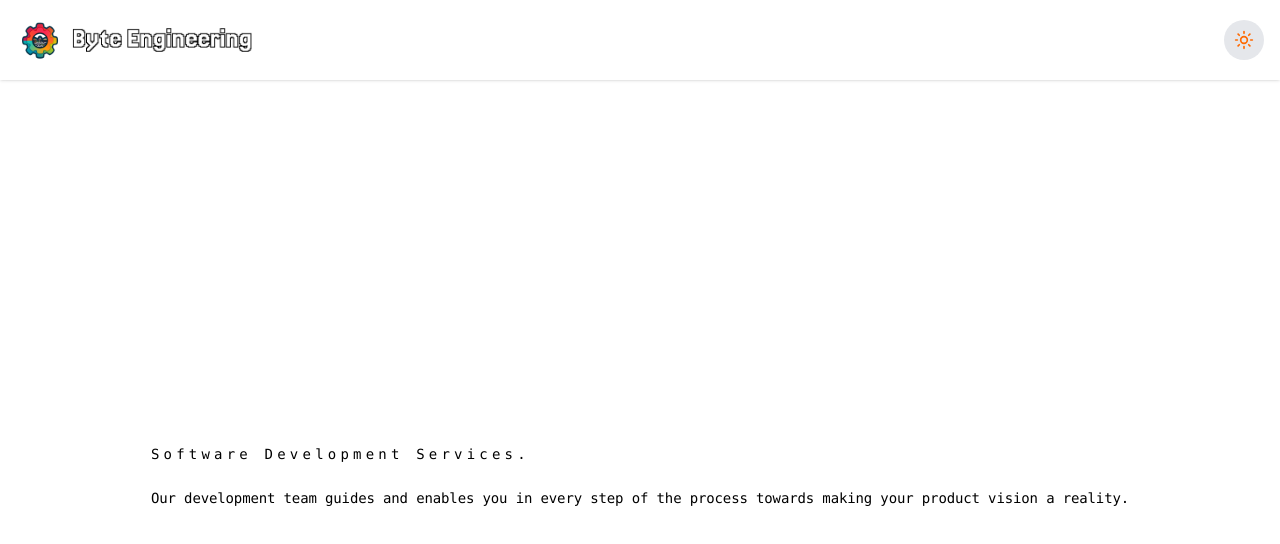
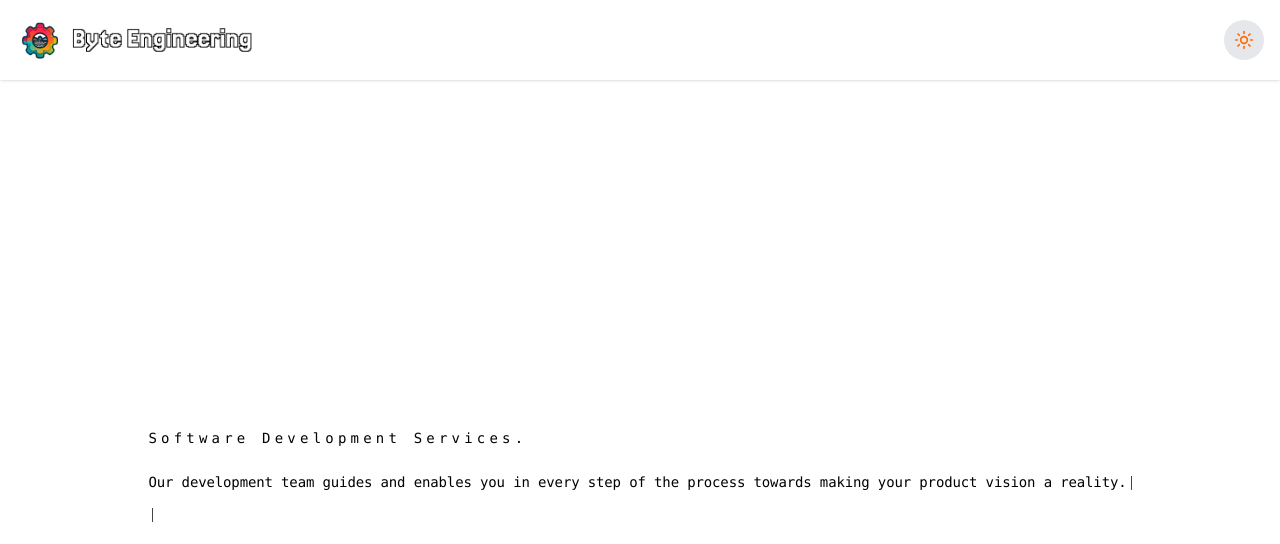
Before and after one commit to infinityedgeai/byte-site, a Next.js app: page / in a window 1280 px wide. Shown: the top 544 px of the page. Built offline with nearby package versions, Linux system fonts and the light colour scheme.

Commit message:
animated intro section

```diff
--- a/src/app/page.tsx
+++ b/src/app/page.tsx
@@ -1,44 +1,75 @@
-'use client';
+"use client";
 
-import { useEffect, useRef } from 'react';
-import gsap from 'gsap';
+import { useEffect, useRef } from "react";
+import gsap from "gsap";
+import { TextPlugin } from "gsap/dist/TextPlugin";
+
+gsap.registerPlugin(TextPlugin);
 
 export default function Home() {
-  const textRef = useRef<HTMLUListElement>(null);
+  const textRef = useRef<HTMLLIElement | null>(null);
+  const loopRef = useRef<HTMLLIElement | null>(null);
 
   useEffect(() => {
-    if (textRef.current) {
-      gsap.fromTo(
-        textRef.current.children,
-        {
-          opacity: 0,
-          y: 30,
-        },
-        {
-          opacity: 1,
-          y: 0,
-          duration: 0.8,
-          ease: 'power2.out',
-          stagger: 0.2,
-        }
-      );
-    }
+    if (typeof window === "undefined") return;
+
+    const ctx = gsap.context(() => {
+      if (textRef.current) {
+        textRef.current.textContent = "";
+        gsap.to(textRef.current, {
+          text: "Our development team guides and enables you in every step of the process towards making your product vision a reality.",
+          duration: 5,
+          ease: "none",
+        });
+      }
+
+      if (loopRef.current) {
+        const el = loopRef.current;
+        const words = ["Coders", "Devs", "AI"];
+        const tl = gsap.timeline({ repeat: -1, repeatDelay: 0.6 });
+
+        words.forEach((word) => {
+          tl.to(el, {
+            text: word,
+            duration: Math.max(0.4, word.length * 0.1),
+            ease: "none",
+          });
+
+          tl.to({}, { duration: 0.8 });
+
+          tl.add(() => {
+            let i = word.length;
+            const interval = setInterval(() => {
+              el.textContent = word.slice(0, i - 1);
+              i--;
+              if (i === 0) clearInterval(interval);
+            }, 80);
+          });
+
+          tl.to({}, { duration: (word.length * 0.08) + 0.2 });
+        });
+      }
+    }, [textRef, loopRef]);
+
+    return () => ctx.revert();
   }, []);
 
   return (
     <div className="font-sans grid grid-rows-[20px_1fr_20px] items-center justify-items-center min-h-screen p-8 pb-20 gap-16 sm:p-20">
       <main className="flex flex-col gap-[32px] row-start-2 items-center sm:items-start">
-        <ul
-          ref={textRef}
-          className="font-mono list-inside text-sm/6 text-center sm:text-left"
-        >
-          <li className="mb-5 tracking-[0.3em]">
-            Software Development Services.
-          </li>
-          <li className="mb-2 tracking-[-.01em]">
-            Our development team guides and enables you in every step of the
-            process towards making your product vision a reality.
-          </li>
+        <ul className="font-mono list-inside text-sm/6 text-center sm:text-left">
+          <li className="mb-5 tracking-[0.3em]">Software Development Services.</li>
+          <li
+            ref={textRef}
+            className="mb-2 tracking-[-.01em] relative after:content-[''] after:inline-block after:w-[1px] after:h-[1em] after:align-[-0.2em] after:ml-1 after:bg-current after:animate-pulse"
+            style={{ whiteSpace: "pre-wrap" }}
+          />
+
+          <li
+            ref={loopRef}
+            className="mb-2 tracking-[-.01em] relative after:content-[''] after:inline-block after:w-[1px] after:h-[1em] after:align-[-0.2em] after:ml-1 after:bg-current after:animate-pulse"
+            style={{ whiteSpace: "pre-wrap" }}
+          />
         </ul>
       </main>
     </div>
```
